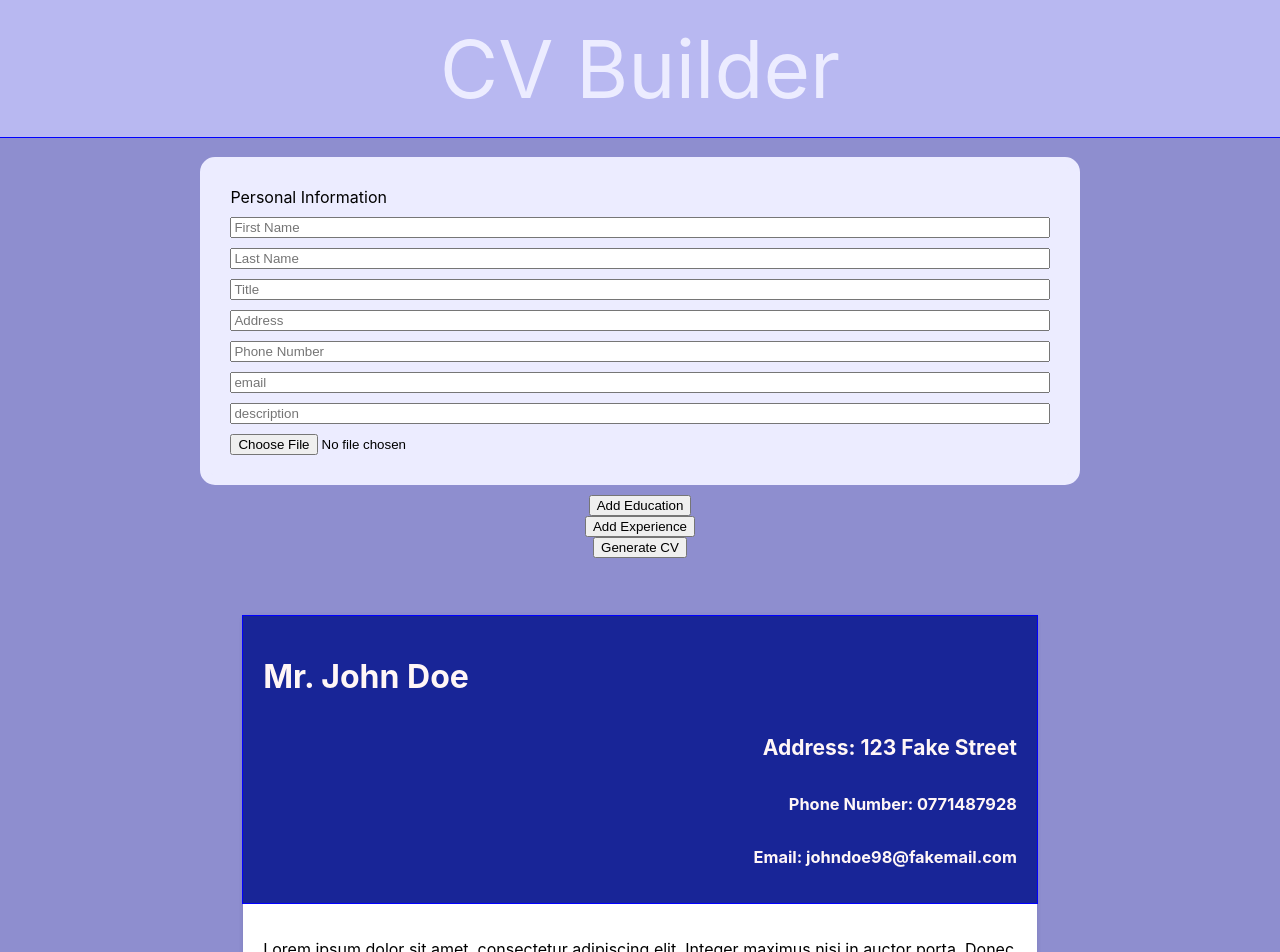
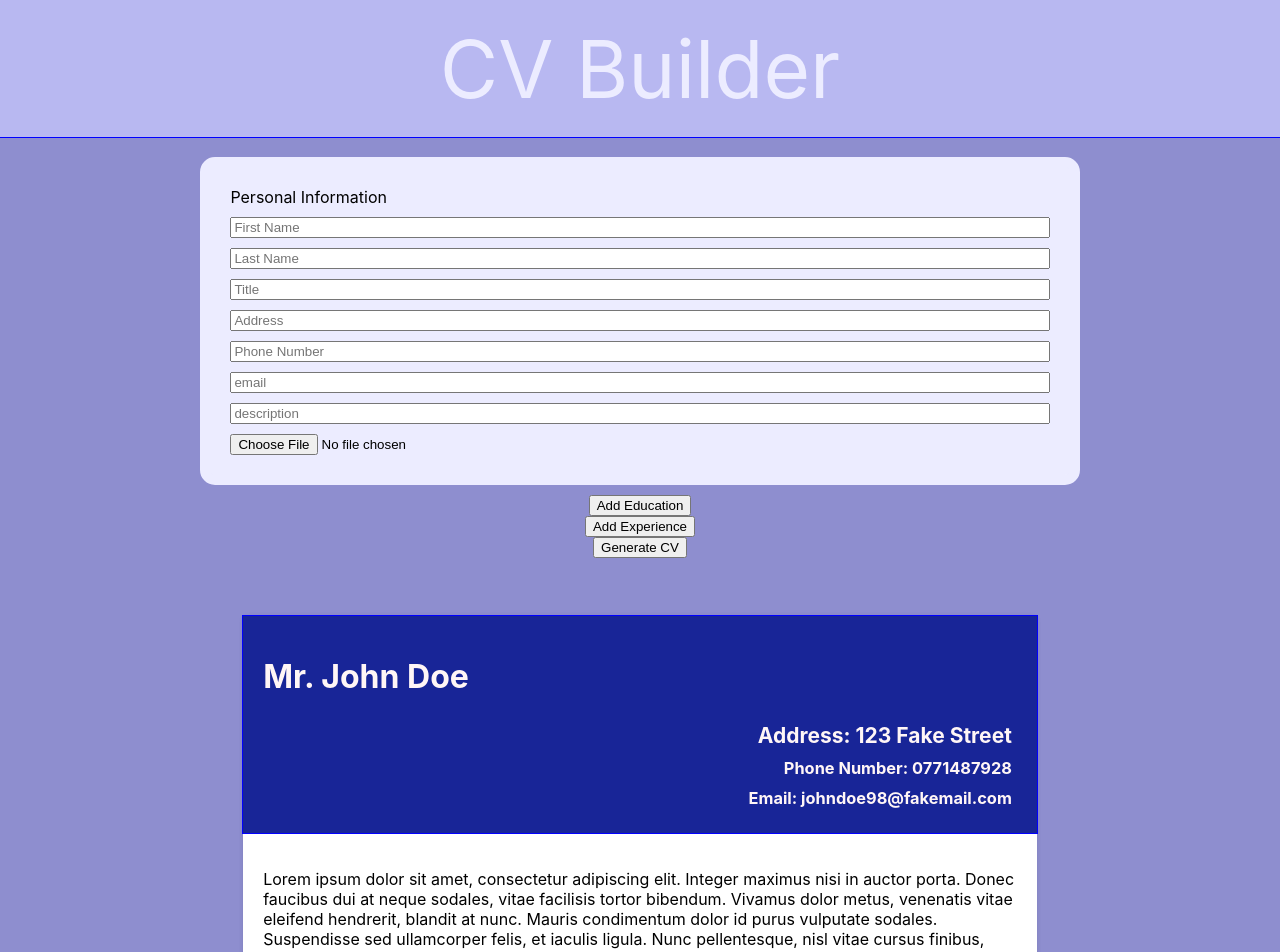
Before and after one commit to zakia98/cv-builder, a React (Create React App) app: page / in a window 1280 px wide. Shown: the top 952 px of the page. Built offline with nearby package versions, Linux system fonts and the light colour scheme.

Commit message:
Added better styling to cv

```diff
--- a/src/components/Forms/ExperienceForm.js
+++ b/src/components/Forms/ExperienceForm.js
@@ -25,8 +25,7 @@ class ExperienceForm extends Component {
                 <input type='text' name='city' placeholder='City'  onChange={this.props.handleChange}></input>
                 <input type='text' name='from' placeholder='From'  onChange={this.props.handleChange}></input>
                 <input type='text' name='to' placeholder='To'  onChange={this.props.handleChange}></input>
-                <input type='text' name='description' placeholder='Description of Role' onChange={this.props.handleChange} ></input>
-
+                <textarea name='description' placeholder='Description of Role' onChange={this.props.handleChange} ></textarea>
                 <button onClick={this.props.addExperienceBtn}  onChange={this.props.handleChange}>Add</button>
                 <button onClick={this.props.deleteSection}  name={this.props.name} index={this.props.index}>Delete</button>
             </div>
--- a/src/components/Output.css
+++ b/src/components/Output.css
@@ -9,7 +9,7 @@
 }
 
 header {
-    min-height:20%;
+    min-height:15%;
     background-color: rgb(24, 37, 151);
     outline: 1px blue solid;
     color:rgb(255 246 246);
@@ -23,6 +23,10 @@ header {
     flex-direction: column;
     margin:0;
     padding:0;
+}
+
+.contact-info > * {
+    margin:5px;
 }
 
 .description {
@@ -46,3 +50,7 @@ header {
 .side {
     text-align: right;
 }
+
+.main > * {
+    margin:5px;
+}
--- a/src/components/Output.js
+++ b/src/components/Output.js
@@ -26,6 +26,7 @@ class Output extends Component {
                         <h2>{`Position: ${experienceData[key].position || ''} `}</h2>
                         <p>{`Company: ${experienceData[key].company || ''} `}</p>
                         <p>{`City: ${experienceData[key].city || ''} `}</p>
+                        <p>{experienceData[key].description}</p>
                     </div>
                     <div className='side'>
                         <p>{`To: ${experienceData[key].to || ''} `}</p>
```
